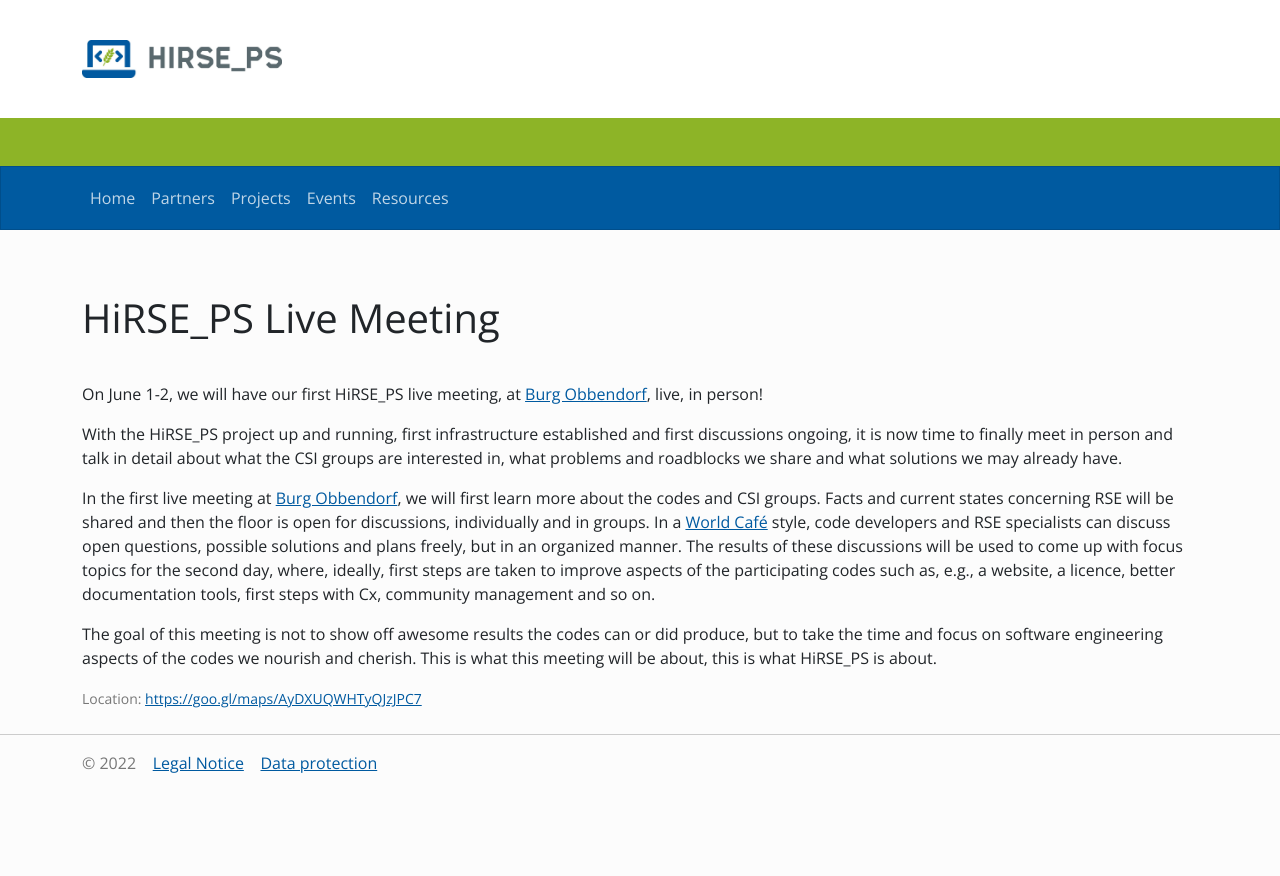
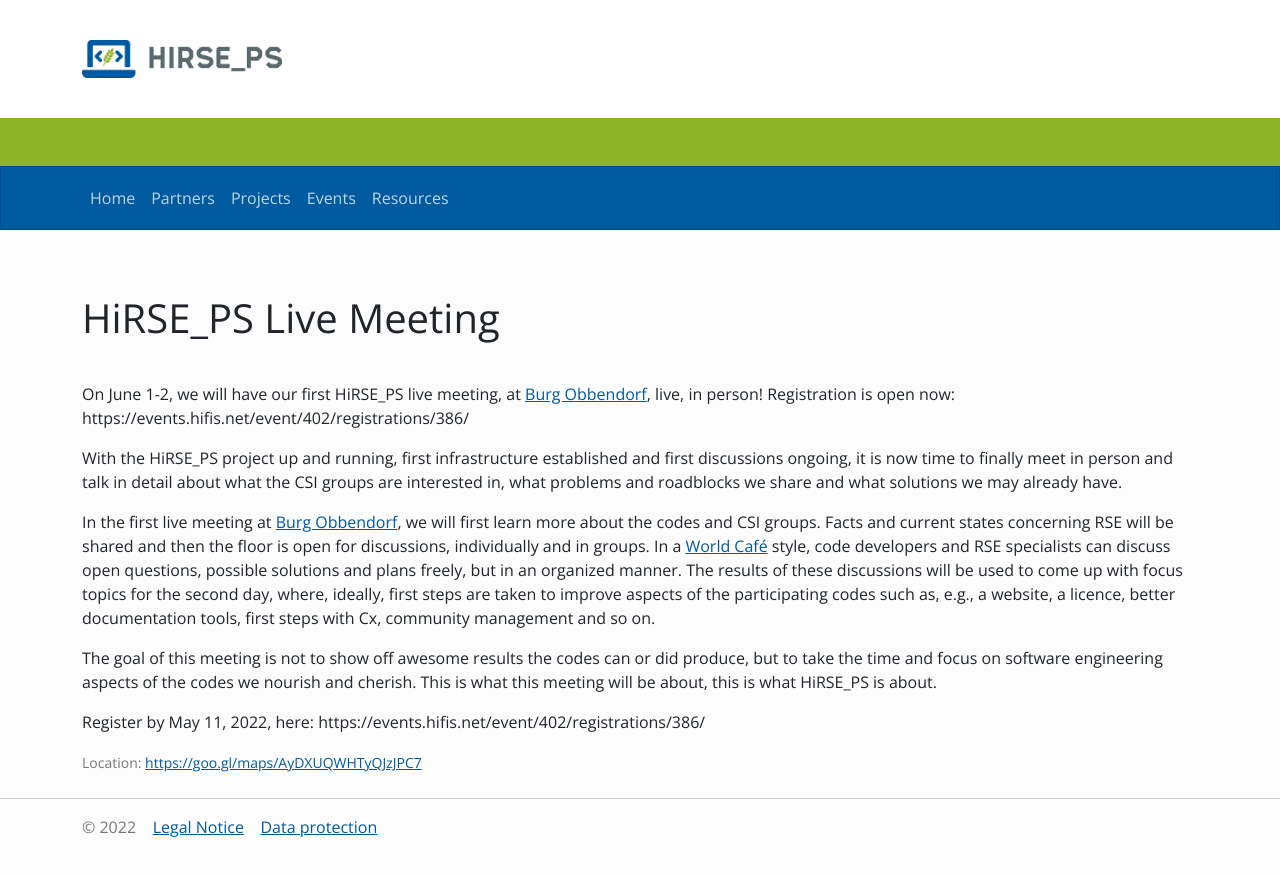
Before and after one commit to Helmholtz-HiRSE/helmholtz-hirse.github.io, a Jekyll site: the page built from _events/2022_06_01-livemeeting.md, in a window 1280 px wide. Shown: the top 876 px of the page. Built offline with Jekyll 4.4.1, drawn with Linux system fonts in a browser that asks for light colours; nearby versions of some CDN libraries.

Commit message:
Update 2022_06_01-livemeeting.md

```diff
--- a/_events/2022_06_01-livemeeting.md
+++ b/_events/2022_06_01-livemeeting.md
@@ -8,7 +8,7 @@ location: https://goo.gl/maps/AyDXUQWHTyQJzJPC7
 excerpt_separator: <!--more-->
 ---
 
-On June 1-2, we will have our first HiRSE_PS live meeting, at [Burg Obbendorf](https://goo.gl/maps/966SQ17KG9U6JCo87), live, in person!
+On June 1-2, we will have our first HiRSE_PS live meeting, at [Burg Obbendorf](https://goo.gl/maps/966SQ17KG9U6JCo87), live, in person! Registration is open now: https://events.hifis.net/event/402/registrations/386/
 <!--more-->
 
 With the HiRSE_PS project up and running, first infrastructure established and first discussions ongoing, it is now time to finally meet in person and talk in detail about what the CSI groups are interested in, what problems and roadblocks we share and what solutions we may already have.
@@ -16,3 +16,5 @@ With the HiRSE_PS project up and running, first infrastructure established and f
 In the first live meeting at [Burg Obbendorf](https://goo.gl/maps/966SQ17KG9U6JCo87), we will first learn more about the codes and CSI groups. Facts and current states concerning RSE will be shared and then the floor is open for discussions, individually and in groups. In a [World Café](https://en.wikipedia.org/wiki/World_caf%C3%A9_(conversation)) style, code developers and RSE specialists can discuss open questions, possible solutions and plans freely, but in an organized manner. The results of these discussions will be used to come up with focus topics for the second day, where, ideally, first steps are taken to improve aspects of the participating codes such as, e.g., a website, a licence, better documentation tools, first steps with Cx, community management and so on.
 
 The goal of this meeting is not to show off awesome results the codes can or did produce, but to take the time and focus on software engineering aspects of the codes we nourish and cherish. This is what this meeting will be about, this is what HiRSE_PS is about.
+
+Register by May 11, 2022, here: https://events.hifis.net/event/402/registrations/386/
```
